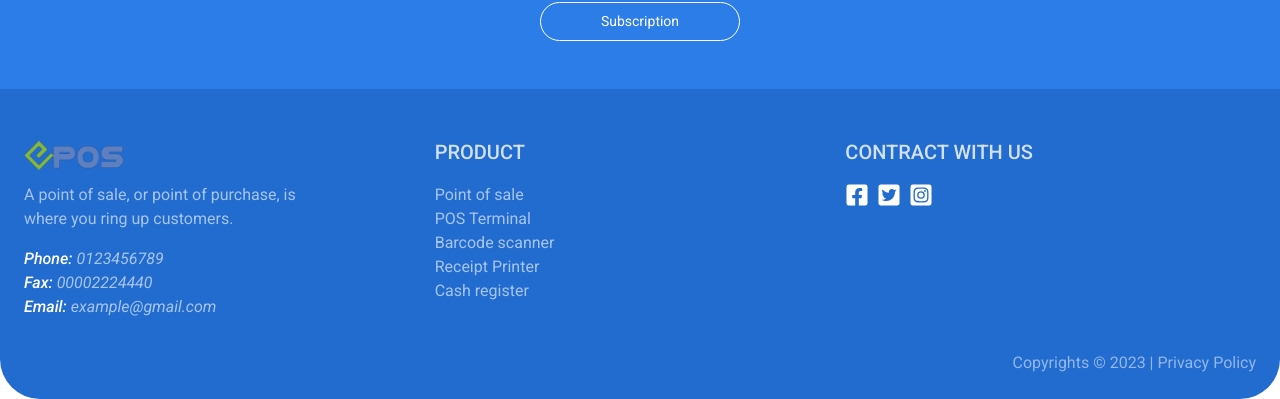
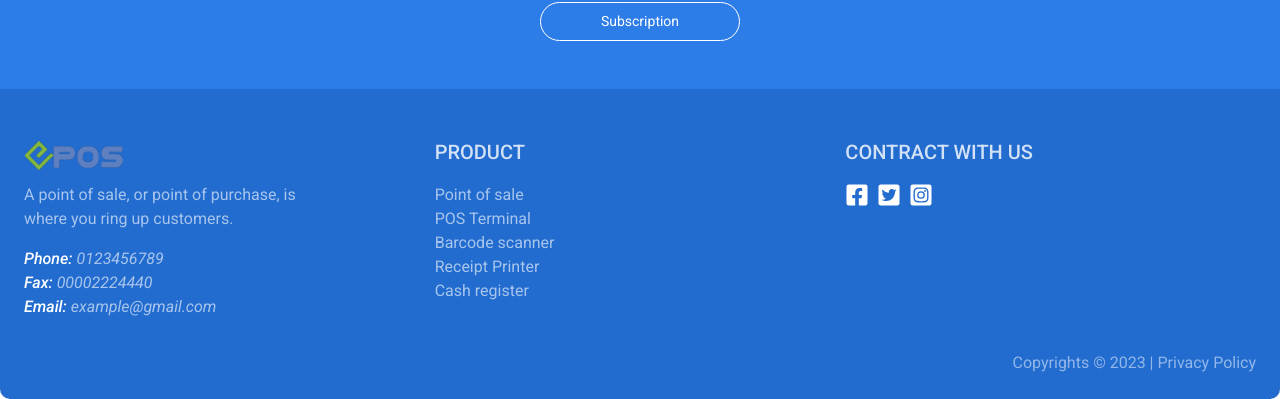
Before and after one commit to hayatul-islam/POS-landing-page, a React (Create React App) app: page / in a window 1280 px wide. Shown: the part 3305-3704 px from the top of the page. Built offline with nearby package versions, Linux system fonts and the light colour scheme.

Commit message:
footer rounded update

```diff
--- a/src/components/common/Footer.js
+++ b/src/components/common/Footer.js
@@ -8,7 +8,7 @@ import logo from "../../assets/image/logo.png";
 
 const Footer = () => {
   return (
-    <div className="bg-[#226cd0] py-6 px-6 rounded-b-[20px] md:rounded-b-[40px]">
+    <div className="bg-[#226cd0] py-6 px-6 rounded-b-[10px] ">
       <div className="pos-container grid md:grid-cols-3 gap-y-6 py-6">
         <div className="space-y-4">
           <div className="space-y-2">
```
